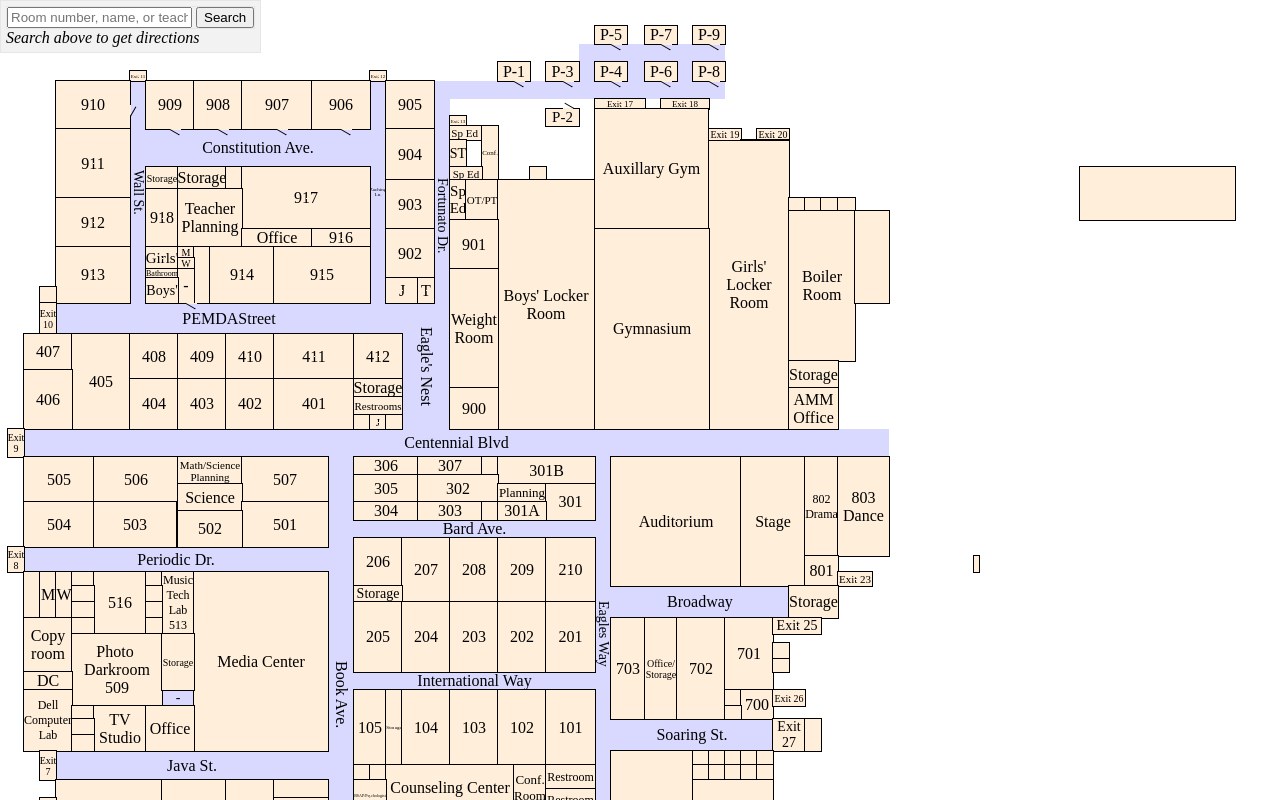
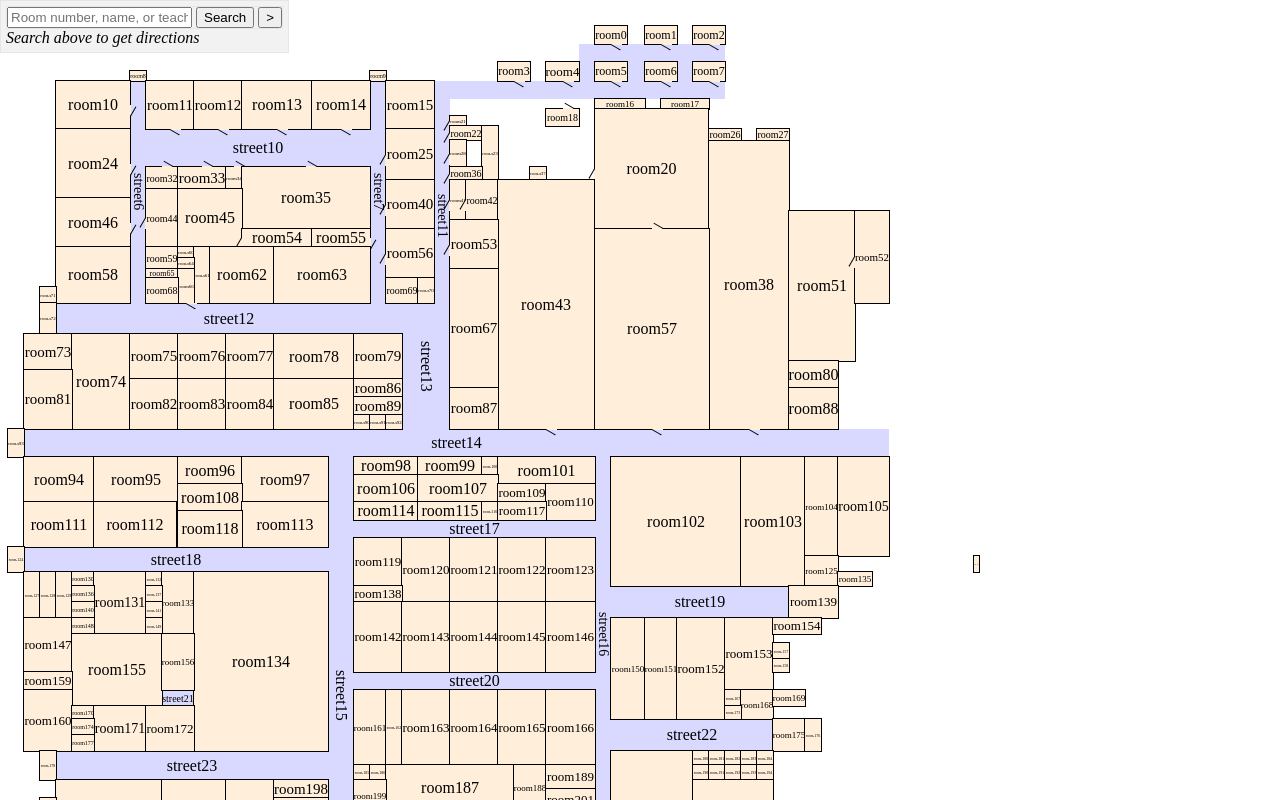
Before and after one commit to schoolmap/schoolmap.github.io, a website: page index.html in a window 1280 px wide. Drawn offline with Linux system fonts and the light colour scheme; some packages are replaced by stand-ins of ours; a script that the page names is missing.

Commit message:
Add files via upload

```diff
--- a/index.html
+++ b/index.html
@@ -27,8 +27,9 @@
     </ol>
     <div id="search">
         <form>
-            <input type="text" placeholder="Room number, name, or teacher" name="search">
-            <button type="submit">Search</button>
+            <input id="searchInput" type="text" placeholder="Room number, name, or teacher" name="search">
+            <button id="searchButton" type="submit">Search</button>
+            <button id="collapse" type="button">&gt;</button>
         </form>
     </div>
     <em id="oneTimeSearch">Search above to get directions</em>
@@ -137,7 +138,7 @@
             <map-room id="room14" data-name="906" data-width="58" data-height="48" data-x="312" data-y="81">
                 <map-door data-destination="street10" data-position="bottom"></map-door>
             </map-room>
-            <map-street id="street7" data-name="Zaching Ln." data-width="16" data-height="222" data-x="370" data-y="81">
+            <map-street id="street7" data-vertical="true" data-name="Zaching Ln." data-width="16" data-height="222" data-x="370" data-y="81">
                 <map-intersection data-other-street="street12"></map-intersection>
             </map-street>
             <map-room id="room15" data-vertical="true" data-name="905" data-width="48" data-height="48" data-x="386" data-y="81">
@@ -158,30 +159,35 @@
             <map-room id="room18" data-name="P-2" data-width="33" data-height="17" data-x="546" data-y="109">
                 <map-door data-destination="street9" data-position="top"></map-door>
             </map-room>
-            <map-room id="room19" data-name="&nbsp;" data-width="16" data-height="58" data-x="595" data-y="109">
+            <!--<map-room id="room19" data-name="&nbsp;" data-width="16" data-height="58" data-x="595" data-y="109">
                 <map-door data-destination="street" data-position=""></map-door>
-            </map-room>
+            </map-room>-->
             <map-room id="room20" data-name="Auxillary Gym" data-width="113" data-height="120" data-x="595" data-y="109">
-                <map-door data-destination="street" data-position=""></map-door>
+                <map-door data-destination="room57" data-position="bottom"></map-door>
+                <map-door data-destination="room43" data-position="left"></map-door>
+                <map-door data-destination="room38" data-position="right"></map-door>
             </map-room>
             <map-room id="room21" data-name="Exit 13" data-width="16" data-height="10" data-x="450" data-y="116">
-                <map-door data-destination="street" data-position=""></map-door>
+                <map-door data-destination="street8" data-position="left"></map-door>
             </map-room>
-            <map-room id="room22" data-name="Sp Ed&nbsp;" data-width="32" data-height="14" data-x="450" data-y="126">
-                <map-door data-destination="street" data-position=""></map-door>
+            <map-room id="room22" data-name="Sp Ed" data-width="32" data-height="14" data-x="450" data-y="126">
+                <map-door data-destination="street11" data-position="left"></map-door>
             </map-room>
             <map-room id="room23" data-name="Conf." data-width="16" data-height="54" data-x="482" data-y="126">
                 <map-door data-destination="street" data-position=""></map-door>
             </map-room>
             <map-room id="room24" data-name="911" data-width="74" data-height="69" data-x="56" data-y="129">
-                <map-door data-destination="street" data-position=""></map-door>
+                <map-door data-destination="street6" data-position="right"></map-door>
             </map-room>
             <map-street id="street10" data-name="Constitution Ave." data-width="224" data-height="38" data-x="146" data-y="129">
+                <map-intersection data-other-street="street6"></map-intersection>
+                <map-intersection data-other-street="street7"></map-intersection>
             </map-street>
             <map-room id="room25" data-name="904" data-width="48" data-height="51" data-x="386" data-y="129">
-                <map-door data-destination="street" data-position=""></map-door>
+                <map-door data-destination="street7" data-position="left"></map-door>
             </map-room>
             <map-street id="street11" data-vertical="true" data-name="Fortunato Dr." data-width="16" data-height="174" data-x="434" data-y="129">
+                <map-intersection data-other-street="street13"></map-intersection>
             </map-street>
             <map-room id="room26" data-name="Exit 19" data-width="32" data-height="11" data-x="709" data-y="129">
                 <map-door data-destination="street" data-position=""></map-door>
@@ -190,94 +196,74 @@
                 <map-door data-destination="street" data-position=""></map-door>
             </map-room>
             <map-room id="room28" data-name="ST" data-width="16" data-height="27" data-x="450" data-y="140">
-                <map-door data-destination="street" data-position=""></map-door>
-            </map-room>
-            <map-room id="room29" data-name="&nbsp;" data-width="16" data-height="27" data-x="741" data-y="140">
-                <map-door data-destination="street" data-position=""></map-door>
-            </map-room>
-            <map-room id="room30" data-name="&nbsp;" data-width="16" data-height="27" data-x="757" data-y="140">
-                <map-door data-destination="street" data-position=""></map-door>
-            </map-room>
-            <map-room id="room31" data-name="&nbsp;" data-width="16" data-height="27" data-x="773" data-y="140">
-                <map-door data-destination="street" data-position=""></map-door>
+                <map-door data-destination="street11" data-position="left"></map-door>
             </map-room>
             <map-room id="room32" data-name="Storage" data-width="32" data-height="22" data-x="146" data-y="167">
-                <map-door data-destination="street" data-position=""></map-door>
+                <map-door data-destination="street10" data-position="top"></map-door>
             </map-room>
             <map-room id="room33" data-name="Storage" data-width="48" data-height="22" data-x="178" data-y="167">
-                <map-door data-destination="street" data-position=""></map-door>
+                <map-door data-destination="street10" data-position="top"></map-door>
             </map-room>
             <map-room id="room34" data-name="&nbsp;" data-width="16" data-height="22" data-x="226" data-y="167">
-                <map-door data-destination="street" data-position=""></map-door>
+                <map-door data-destination="street10" data-position="top"></map-door>
+                <map-door data-destination="street45" data-position="bottom"></map-door>
             </map-room>
             <map-room id="room35" data-name="917" data-width="128" data-height="62" data-x="242" data-y="167">
-                <map-door data-destination="street" data-position=""></map-door>
+                <map-door data-destination="street10" data-position="top"></map-door>
             </map-room>
             <map-room id="room36" data-name="Sp Ed" data-width="32" data-height="13" data-x="450" data-y="167">
-                <map-door data-destination="street" data-position=""></map-door>
+                <map-door data-destination="street11" data-position="left"></map-door>
             </map-room>
             <map-room id="room37" data-name="&nbsp;" data-width="16" data-height="13" data-x="530" data-y="167">
                 <map-door data-destination="street" data-position=""></map-door>
             </map-room>
             <map-room id="room38" data-name="Girls' Locker Room" data-width="80" data-height="288" data-x="709" data-y="141">
-                <map-door data-destination="street" data-position=""></map-door>
-            </map-room>
-            <map-room id="room39" data-name="&nbsp;" data-width="155" data-height="53" data-x="1080" data-y="167">
-                <map-door data-destination="street" data-position=""></map-door>
+                <map-door data-destination="street14" data-position="bottom"></map-door>
+                <map-door data-destination="room57" data-position="left"></map-door>
             </map-room>
             <map-room id="room40" data-name="903" data-width="48" data-height="49" data-x="386" data-y="180">
-                <map-door data-destination="street" data-position=""></map-door>
+                <map-door data-destination="street7" data-position="left"></map-door>
             </map-room>
             <map-room id="room41" data-name="Sp Ed" data-width="16" data-height="40" data-x="450" data-y="180">
-                <map-door data-destination="street" data-position=""></map-door>
+                <map-door data-destination="street11" data-position="left"></map-door>
             </map-room>
             <map-room id="room42" data-name="OT/PT" data-width="32" data-height="40" data-x="466" data-y="180">
-                <map-door data-destination="street" data-position=""></map-door>
+                <map-door data-destination="room41" data-position="left"></map-door>
             </map-room>
             <map-room id="room43" data-name="Boys' Locker Room" data-width="96" data-height="249" data-x="498" data-y="180">
-                <map-door data-destination="street" data-position=""></map-door>
+                <map-door data-destination="room14" data-position="bottom"></map-door>
+                <map-door data-destination="street57" data-position="right"></map-door>
             </map-room>
             <map-room id="room44" data-name="918" data-width="32" data-height="58" data-x="146" data-y="189">
-                <map-door data-destination="street" data-position=""></map-door>
+                <map-door data-destination="street6" data-position="left"></map-door>
             </map-room>
             <map-room id="room45" data-name="Teacher Planning" data-width="64" data-height="58" data-x="178" data-y="189">
-                <map-door data-destination="street" data-position=""></map-door>
             </map-room>
             <map-room id="room46" data-name="912" data-width="74" data-height="49" data-x="56" data-y="198">
-                <map-door data-destination="street" data-position=""></map-door>
-            </map-room>
-            <map-room id="room47" data-name="&nbsp;" data-width="16" data-height="13" data-x="789" data-y="198">
-                <map-door data-destination="street" data-position=""></map-door>
-            </map-room>
-            <map-room id="room48" data-name="&nbsp;" data-width="16" data-height="13" data-x="805" data-y="198">
-                <map-door data-destination="street" data-position=""></map-door>
-            </map-room>
-            <map-room id="room49" data-name="&nbsp;" data-width="17" data-height="13" data-x="821" data-y="198">
-                <map-door data-destination="street" data-position=""></map-door>
-            </map-room>
-            <map-room id="room50" data-name="&nbsp;" data-width="17" data-height="13" data-x="838" data-y="198">
-                <map-door data-destination="street" data-position=""></map-door>
+                <map-door data-destination="street6" data-position="right"></map-door>
             </map-room>
             <map-room id="room51" data-name="Boiler Room" data-width="66" data-height="150" data-x="789" data-y="211">
-                <map-door data-destination="street" data-position=""></map-door>
+                <map-door data-destination="room80" data-position="bottom"></map-door>
             </map-room>
             <map-room id="room52" data-name="&nbsp;" data-width="34" data-height="92" data-x="855" data-y="211">
-                <map-door data-destination="street" data-position=""></map-door>
+                <map-door data-destination="room51" data-position="left"></map-door>
             </map-room>
             <map-room id="room53" data-name="901" data-width="48" data-height="49" data-x="450" data-y="220">
-                <map-door data-destination="street" data-position=""></map-door>
+                <map-door data-destination="street11" data-position="left"></map-door>
             </map-room>
             <map-room id="room54" data-name="Office" data-width="70" data-height="18" data-x="242" data-y="229">
-                <map-door data-destination="street" data-position=""></map-door>
+                <map-door data-destination="room45" data-position="left"></map-door>
+                <map-door data-destination="room55" data-position="right"></map-door>
             </map-room>
             <map-room id="room55" data-name="916" data-width="58" data-height="18" data-x="312" data-y="229">
-                <map-door data-destination="street" data-position=""></map-door>
+                <map-door data-destination="street7" data-position="right"></map-door>
             </map-room>
             <map-room id="room56" data-name="902" data-width="48" data-height="49" data-x="386" data-y="229">
-                <map-door data-destination="street" data-position=""></map-door>
+                <map-door data-destination="street7" data-position="left"></map-door>
             </map-room>
             <map-room id="room57" data-name="Gymnasium" data-width="114" data-height="200" data-x="595" data-y="229">
-                <map-door data-destination="street" data-position=""></map-door>
+                <map-door data-destination="street14" data-position="bottom"></map-door>
+                <map-door data-destination="room20" data-position="top"></map-door>
             </map-room>
             <map-room id="room58" data-name="913" data-width="74" data-height="56" data-x="56" data-y="247">
                 <map-door data-destination="street" data-position=""></map-door>
@@ -325,8 +311,10 @@
                 <map-door data-destination="street" data-position=""></map-door>
             </map-room>
             <map-street id="street12" data-name="PEMDAStreet" data-width="346" data-height="31" data-x="56" data-y="303">
+                <map-intersection data-other-street="street13"></map-intersection>
             </map-street>
             <map-street id="street13" data-vertical="true" data-name="Eagle's Nest" data-width="48" data-height="126" data-x="402" data-y="303">
+                <map-intersection data-other-street="street14"></map-intersection>
             </map-street>
             <map-room id="room73" data-name="407" data-width="48" data-height="36" data-x="24" data-y="334">
                 <map-door data-destination="street" data-position=""></map-door>
@@ -406,6 +394,7 @@
                 <map-door data-destination="street" data-position=""></map-door>
             </map-room>
             <map-street id="street15" data-vertical="true" data-name="Book Ave." data-width="26" data-height="476" data-x="328" data-y="457">
+                <map-intersection data-other-street="street14"></map-intersection>
             </map-street>
             <map-room id="room98" data-name="306" data-width="64" data-height="18" data-x="354" data-y="457">
                 <map-door data-destination="street" data-position=""></map-door>
@@ -420,6 +409,8 @@
                 <map-door data-destination="street" data-position=""></map-door>
             </map-room>
             <map-street id="street16" data-vertical="true" data-name="Eagles Way" data-width="16" data-height="354" data-x="595" data-y="457">
+                <map-intersection data-other-street="street14"></map-intersection>
+                <map-intersection data-other-street="street24"></map-intersection>
             </map-street>
             <map-room id="room102" data-name="Auditorium" data-width="130" data-height="129" data-x="611" data-y="457">
                 <map-door data-destination="street" data-position=""></map-door>
@@ -473,6 +464,8 @@
                 <map-door data-destination="street" data-position=""></map-door>
             </map-room>
             <map-street id="street17" data-name="Bard Ave." data-width="241" data-height="18" data-x="354" data-y="520">
+                <map-intersection data-other-street="street15"></map-intersection>
+                <map-intersection data-other-street="street16"></map-intersection>
             </map-street>
             <map-room id="room119" data-name="206" data-width="48" data-height="48" data-x="354" data-y="538">
                 <map-door data-destination="street" data-position=""></map-door>
@@ -493,6 +486,7 @@
                 <map-door data-destination="street" data-position=""></map-door>
             </map-room>
             <map-street id="street18" data-name="Periodic Dr." data-width="304" data-height="25" data-x="24" data-y="547">
+                <map-intersection data-other-street="street15"></map-intersection>
             </map-street>
             <map-room id="room125" data-name="801" data-width="33" data-height="30" data-x="805" data-y="556">
                 <map-door data-destination="street" data-position=""></map-door>
@@ -537,6 +531,7 @@
                 <map-door data-destination="street" data-position=""></map-door>
             </map-room>
             <map-street id="street19" data-name="Broadway" data-width="178" data-height="32" data-x="611" data-y="586">
+                <map-intersection data-other-street="street16"></map-intersection>
             </map-street>
             <map-room id="room139" data-name="Storage" data-width="49" data-height="32" data-x="789" data-y="586">
                 <map-door data-destination="street" data-position=""></map-door>
@@ -602,6 +597,8 @@
                 <map-door data-destination="street" data-position=""></map-door>
             </map-room>
             <map-street id="street20" data-name="International Way" data-width="241" data-height="18" data-x="354" data-y="672">
+                <map-intersection data-other-street="street15"></map-intersection>
+                <map-intersection data-other-street="street16"></map-intersection>
             </map-street>
             <map-room id="room160" data-name="Dell Computer Lab" data-width="48" data-height="61" data-x="24" data-y="690">
                 <map-door data-destination="street" data-position=""></map-door>
@@ -651,6 +648,7 @@
                 <map-door data-destination="street" data-position=""></map-door>
             </map-room>
             <map-street id="street22" data-name="Soaring St." data-width="162" data-height="32" data-x="611" data-y="719">
+                <map-intersection data-other-street="street16"></map-intersection>
             </map-street>
             <map-room id="room175" data-name="Exit 27" data-width="32" data-height="32" data-x="773" data-y="719">
                 <map-door data-destination="street" data-position=""></map-door>
@@ -665,6 +663,7 @@
                 <map-door data-destination="street" data-position=""></map-door>
             </map-room>
             <map-street id="street23" data-name="Java St." data-width="272" data-height="29" data-x="56" data-y="751">
+                <map-intersection data-other-street="street15"></map-intersection>
             </map-street>
             <map-room id="room179" data-name="Cafeteria" data-width="82" data-height="205" data-x="611" data-y="751">
                 <map-door data-destination="street" data-position=""></map-door>
@@ -745,6 +744,7 @@
                 <map-door data-destination="street" data-position=""></map-door>
             </map-room>
             <map-street id="street24" data-name="Student St." data-width="257" data-height="26" data-x="354" data-y="811">
+                <map-intersection data-other-street="street15"></map-intersection>
             </map-street>
             <map-room id="room205" data-name="&nbsp;" data-width="16" data-height="13" data-x="40" data-y="824">
                 <map-door data-destination="street" data-position=""></map-door>
@@ -759,6 +759,7 @@
                 <map-door data-destination="street" data-position=""></map-door>
             </map-room>
             <map-street id="street25" data-name="-" data-width="16" data-height="31" data-x="386" data-y="837">
+                <map-intersection data-other-street="street24"></map-intersection>
             </map-street>
             <map-room id="room209" data-name="Principal" data-width="48" data-height="47" data-x="402" data-y="837">
                 <map-door data-destination="street" data-position=""></map-door>
@@ -775,9 +776,9 @@
             <map-room id="room213" data-name="Front Office" data-width="49" data-height="47" data-x="514" data-y="837">
                 <map-door data-destination="street" data-position=""></map-door>
             </map-room>
-            <map-room id="room214" data-name="Main Foyer" data-width="48" data-height="96" data-x="563" data-y="837">
-                <map-door data-destination="street" data-position=""></map-door>
-            </map-room>
+            <map-street id="street27" data-name="Main Foyer" data-width="48" data-height="96" data-x="563" data-y="837">
+                <map-intersection data-other-street="street24"></map-intersection>
+            </map-street>
             <map-room id="room215" data-name="&nbsp;" data-width="16" data-height="17" data-x="40" data-y="851">
                 <map-door data-destination="street" data-position=""></map-door>
             </map-room>
@@ -815,6 +816,7 @@
                 <map-door data-destination="street" data-position=""></map-door>
             </map-room>
             <map-street id="street26" data-name="-" data-width="16" data-height="17" data-x="386" data-y="884">
+                <map-intersection data-other-street="street27"></map-intersection>
             </map-street>
             <map-room id="room227" data-name="Faculty Dining" data-width="48" data-height="72" data-x="693" data-y="884">
                 <map-door data-destination="street" data-position=""></map-door>
--- a/main.js
+++ b/main.js
@@ -25,7 +25,7 @@ function resizeText(element) {
 function nameElement(element) {
     let name = element.dataset["name"];
     if (name) {
-        element.insertAdjacentText("afterbegin", element.dataset["name"]); //element.id);//
+        element.insertAdjacentText("afterbegin", element.id); //element.dataset["name"]);//
     }
     elementsToResizeText.push(element);
 }
@@ -537,4 +537,22 @@ function search(e) {
     }
 }
 searchForm.addEventListener("submit", search);
+const floating = document.getElementById("floating"), collapse = document.getElementById("collapse"), searchButton = searchForm.querySelector("button[type=submit]");
+function collapseFloating() {
+    floating.style.visibility = "hidden";
+    searchInput.style.display = "none";
+    searchButton.style.display = "none";
+    collapse.innerText = "<";
+    collapse.addEventListener("click", expandFloating);
+    collapse.removeEventListener("click", collapseFloating);
+}
+function expandFloating() {
+    floating.style.visibility = "";
+    searchInput.style.display = "";
+    searchButton.style.display = "";
+    collapse.innerText = ">";
+    collapse.addEventListener("click", collapseFloating);
+    collapse.removeEventListener("click", expandFloating);
+}
+collapse.addEventListener("click", collapseFloating);
 //# sourceMappingURL=main.js.map
--- a/main.scss
+++ b/main.scss
@@ -103,6 +103,8 @@ direction-line {
   padding: 5px;
   background-color: darken($background-color, 5);
   border: darken($background-color, 10) 1px solid;
+  overflow-y: auto;
+  max-height: 100%;
 }
 
 #search {
@@ -115,6 +117,10 @@ direction-line {
   color: rgb(0, 0, 238);
   cursor: pointer;
   text-decoration: underline;
+}
+
+#collapse {
+  visibility: visible;
 }
 
 /*
--- a/main.ts
+++ b/main.ts
@@ -33,7 +33,7 @@ function resizeText(element : HTMLElement) {
 function nameElement(element : HTMLElement) {
     let name = element.dataset["name"];
     if (name) {
-        element.insertAdjacentText("afterbegin", element.dataset["name"]);//element.id);//
+        element.insertAdjacentText("afterbegin", element.id);//element.dataset["name"]);//
     }
     elementsToResizeText.push(element);
 }
@@ -671,3 +671,27 @@ function search(e : Event) {
 }
 
 searchForm.addEventListener("submit", search);
+
+const floating = document.getElementById("floating"),
+    collapse = document.getElementById("collapse"),
+    searchButton : HTMLElement = searchForm.querySelector("button[type=submit]");
+
+function collapseFloating() {
+    floating.style.visibility = "hidden";
+    searchInput.style.display = "none";
+    searchButton.style.display = "none";
+    collapse.innerText = "<";
+    collapse.addEventListener("click", expandFloating);
+    collapse.removeEventListener("click", collapseFloating);
+}
+
+function expandFloating() {
+    floating.style.visibility = "";
+    searchInput.style.display = "";
+    searchButton.style.display = "";
+    collapse.innerText = ">";
+    collapse.addEventListener("click", collapseFloating);
+    collapse.removeEventListener("click", expandFloating);
+}
+
+collapse.addEventListener("click", collapseFloating);
```
Also changed, not shown: main.css, 2 other files.
